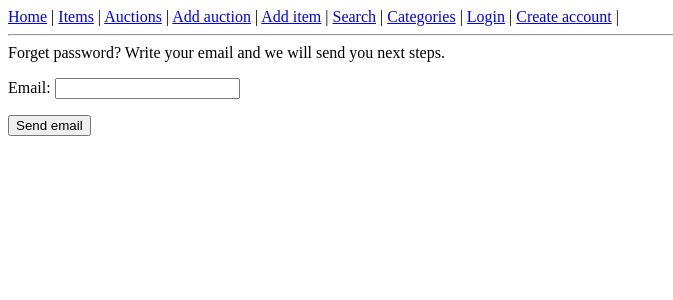
After one commit to filipzmija1/Auction-site, a Django app: page /reset_password/ in a window 1280 px wide. The commit adds this page. Shown: the top 300 px of the page, without its empty margins (0-673 px from the left). Run offline with Django 4.2, Linux system fonts and the light colour scheme.

Commit message:
forget password reset

```diff
--- /dev/null
+++ b/auctionsite/auctions/templates/auctions/accounts/password_reset.html
@@ -0,0 +1,12 @@
+{% extends 'auctions/base_template.html' %}
+
+{% block title %}Reset password{% endblock %}
+
+{% block content %}
+Forget password? Write your email and we will send you next steps.
+<form action="" method="POST">
+    {% csrf_token %}
+    {{ form.as_p }}
+    <input type="submit" value="Send email">
+</form>
+{% endblock %}
--- a/auctionsite/auctions/templates/auctions/login_form.html
+++ b/auctionsite/auctions/templates/auctions/login_form.html
@@ -6,5 +6,6 @@
     {% csrf_token %}
     {{ form.as_p }}
     <input type="submit" value="Login">
-</form>
+</form> <br>
+Did you forgot your password? <a href="/reset_password">Reset password</a>
 {% endblock %}
--- a/auctionsite/auctionsite/urls.py
+++ b/auctionsite/auctionsite/urls.py
@@ -19,6 +19,7 @@ from django.urls import path, include
 from django.conf import settings
 from django.conf.urls.static import static
 from django_email_verification import urls as mail_urls
+from django.contrib.auth import views as auth_views
 
 import auctions.views as auctions
 
@@ -49,6 +50,21 @@ urlpatterns = [
     path('email/', include(mail_urls)),
     path('buy-now/<int:pk>', auctions.BuyNow.as_view()),
     path('delete-user/<int:pk>', auctions.DeleteUser.as_view()),
+    path('reset_password/', auth_views.PasswordResetView.as_view(
+    template_name='auctions/accounts/password_reset.html')
+         , name='reset_password'),
+
+    path('reset/<uidb64>/<token>', auth_views.PasswordResetConfirmView.as_view(
+    template_name='auctions/accounts/password_reset_form.html'),
+          name='password_reset_confirm'),
+
+    path('reset_password_sent/', auth_views.PasswordResetDoneView.as_view(
+    template_name='auctions/accounts/password_reset_send.html')
+         , name='password_reset_done'),
+
+    path('reset_password_complete/', auth_views.PasswordResetCompleteView.as_view(
+    template_name='auctions/accounts/password_reset_done.html'),
+          name='password_reset_complete'),
 
 ]
 if settings.DEBUG:
```
Also changed, not shown: auctionsite/auctions/templates/auctions/accounts/password_reset_done.html (added, +8 -0 lines), auctionsite/auctions/templates/auctions/accounts/password_reset_form.html (added, +11 -0 lines), auctionsite/auctions/templates/auctions/accounts/password_reset_send.html (added, +8 -0 lines), auctionsite/db.sqlite3.
